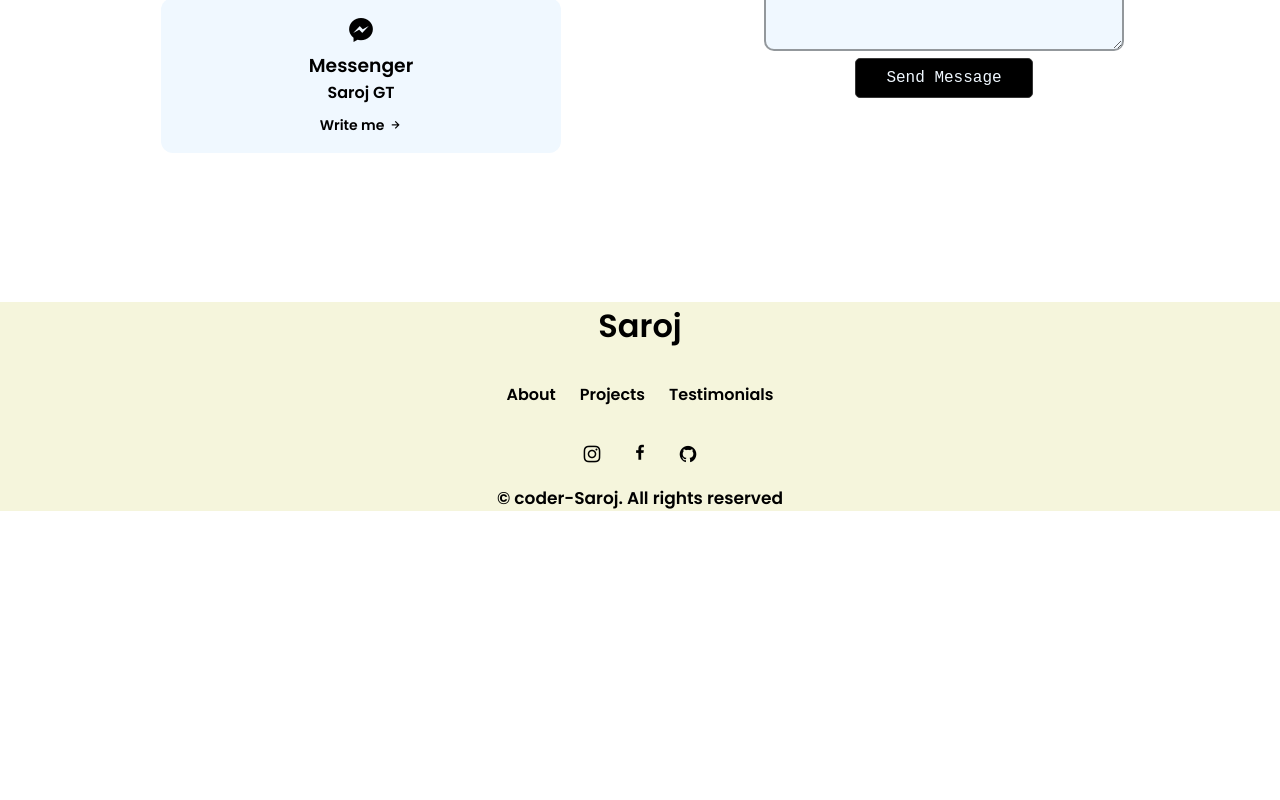
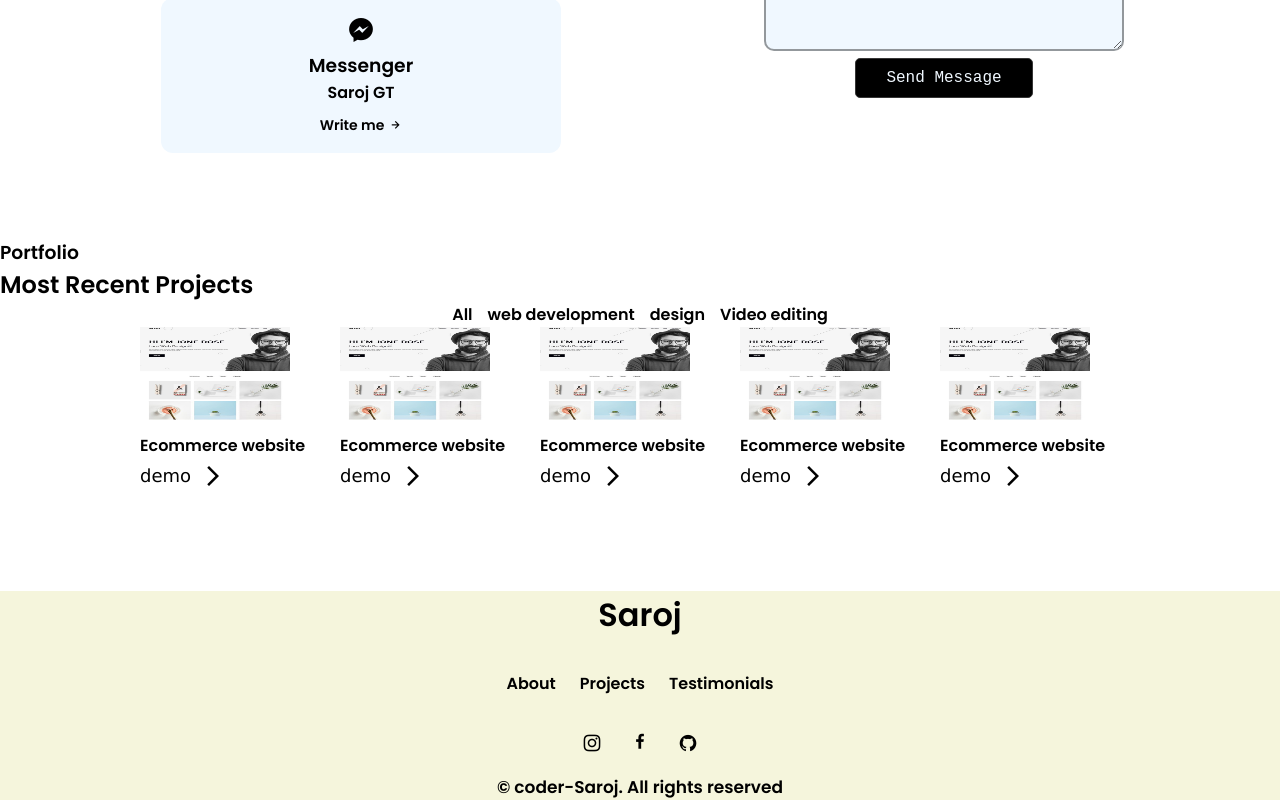
Before and after one commit to gtsaroj/portfolio, a React (Create React App) app: page / in a window 1280 px wide. Shown: the part 3692-4492 px from the top of the page. Before the commit the page ends 4203 px from the top, so only its background shows below. Built offline with nearby package versions, Linux system fonts and the light colour scheme; a web font is replaced by a local one.

Commit message:
works update

```diff
--- a/package.json
+++ b/package.json
@@ -4,6 +4,10 @@
   "private": true,
   "dependencies": {
     "@emailjs/browser": "^3.11.0",
+    "@emotion/react": "^11.11.1",
+    "@emotion/styled": "^11.11.0",
+    "@mui/icons-material": "^5.14.19",
+    "@mui/material": "^5.14.19",
     "@testing-library/jest-dom": "^5.16.5",
     "@testing-library/react": "^13.4.0",
     "@testing-library/user-event": "^13.5.0",
--- a/src/App.js
+++ b/src/App.js
@@ -9,6 +9,7 @@ import Contact from './contacts/Contact';
 import Footer from './footer/Footer';
 import Qualification from './qualification/Qualification';
 import ScrollUp from './scrollup/ScrollUp';
+import Work from './Works/Work';
 
 
 function App() {
@@ -27,7 +28,7 @@ function App() {
         <Qualification />
         <Contact />
 
-
+<Work/>
       </main>
       <Footer />
       <ScrollUp />
--- a/src/Services/Services.css
+++ b/src/Services/Services.css
@@ -122,7 +122,7 @@
 
 /* .active modal */
 .active-modal {
-    opacity: 1;
+    opacity: 10;
     visibility: visible;
 }
 
--- /dev/null
+++ b/src/Works/Data.jsx
@@ -0,0 +1,49 @@
+import React from "react";
+
+export const ProjectData = [
+  {
+    id: 1,
+    image: require('./f1.jpg'),
+    title: "Ecommerce website",
+    category: "web development",
+  },
+  {
+    id: 2,
+    image: require('./f1.jpg'),
+    title: "Ecommerce website",
+    category: "web design",
+  },
+  {
+    id: 3,
+    image: require('./f1.jpg'),
+    title: "Ecommerce website",
+    category: "web development",
+  },
+  {
+    id: 4,
+    image: require('./f1.jpg'),
+    title: "Ecommerce website",
+    category: "video editing",
+  },
+  {
+    id: 5,
+    image: require('./f1.jpg'),
+    title: "Ecommerce website",
+    category: "web development",
+  },
+];
+
+export const projectNav = [
+  {
+    name: "All",
+  },
+  {
+    name: "web development",
+  },
+  {
+    name: "design",
+  },
+  {
+    name: "Video editing",
+  },
+];
--- /dev/null
+++ b/src/Works/Work.jsx
@@ -0,0 +1,16 @@
+import React from 'react'
+import Works from './Works'
+
+const Work = () => {
+  return (
+    <div className="work">
+        <h3>Portfolio</h3>
+        <h2>Most Recent Projects</h2>
+        <div className="show_work">
+            <Works/>
+        </div>
+    </div>
+  )
+}
+
+export default Work
--- /dev/null
+++ b/src/Works/Works.css
@@ -0,0 +1,45 @@
+.projectNav_filter{
+    display: flex;
+    flex-direction: row;
+    gap: 15px;
+    justify-content: center ;
+}
+.projectData_filter{
+display: flex;
+flex-direction: row;
+justify-content: center;
+}
+.projectData{
+    display: flex;
+    flex-direction: column;
+    align-items: flex-start;
+    width: 200px;
+    height: 200px;
+
+}
+.projectImg{
+    width: 150px;
+    height: 100px;
+}
+.projectImg img{
+    width: 100%;
+    height: 100%;
+}
+.demo .demo_button{
+    display: flex;
+    flex-direction: row;
+    align-items: center;
+    gap: 10px;
+    background-color: white;
+    font-family: Verdana, Geneva, Tahoma, sans-serif;
+    font-size: 18px;
+    font-weight: 500;
+    transition: 0.1s ease-in-out;
+}
+.demo button:hover{
+    gap: 14px;
+}
+.projectTitle h2{
+    font-size: medium;
+    margin: 6px 0px 6px 0px;
+}
--- /dev/null
+++ b/src/Works/Works.jsx
@@ -0,0 +1,41 @@
+import React, { useState } from 'react';
+import { ProjectData, projectNav } from './Data';
+import './Works.css'
+import ArrowForwardIosIcon from '@mui/icons-material/ArrowForwardIos';
+
+const Works = () => {
+    const [projects, setProjects]= useState([]);
+    const [item, setItem ] = useState({name: 'All'})
+        const [active, setActive]  = useState(0)
+
+  return (
+    <div className="works">
+      <div className="projectNav_filter">
+        {projectNav.map((item, index) => {
+          return (
+            <div className="projectNav" key={index}>
+              {item.name}
+            </div>
+          );
+        })}
+      </div>
+      <div className="projectData_filter">
+        {ProjectData?.map((item, index)=>(
+            <div className="projectData" key={index}>
+                <div className="projectImg">
+                    <img src={item.image} alt="" />
+                </div>
+                <div className="projectTitle">
+                    <h2>{item.title}</h2>
+                </div>
+                <div className="demo">
+                    <button className='demo_button'> demo <ArrowForwardIosIcon/></button>
+                </div>
+            </div>
+        ))}
+      </div>
+    </div>
+  );
+};
+
+export default Works;
```
Also changed, not shown: src/Works/f1.jpg (added), 1 other file (tests, documents, lock files or other folders).
